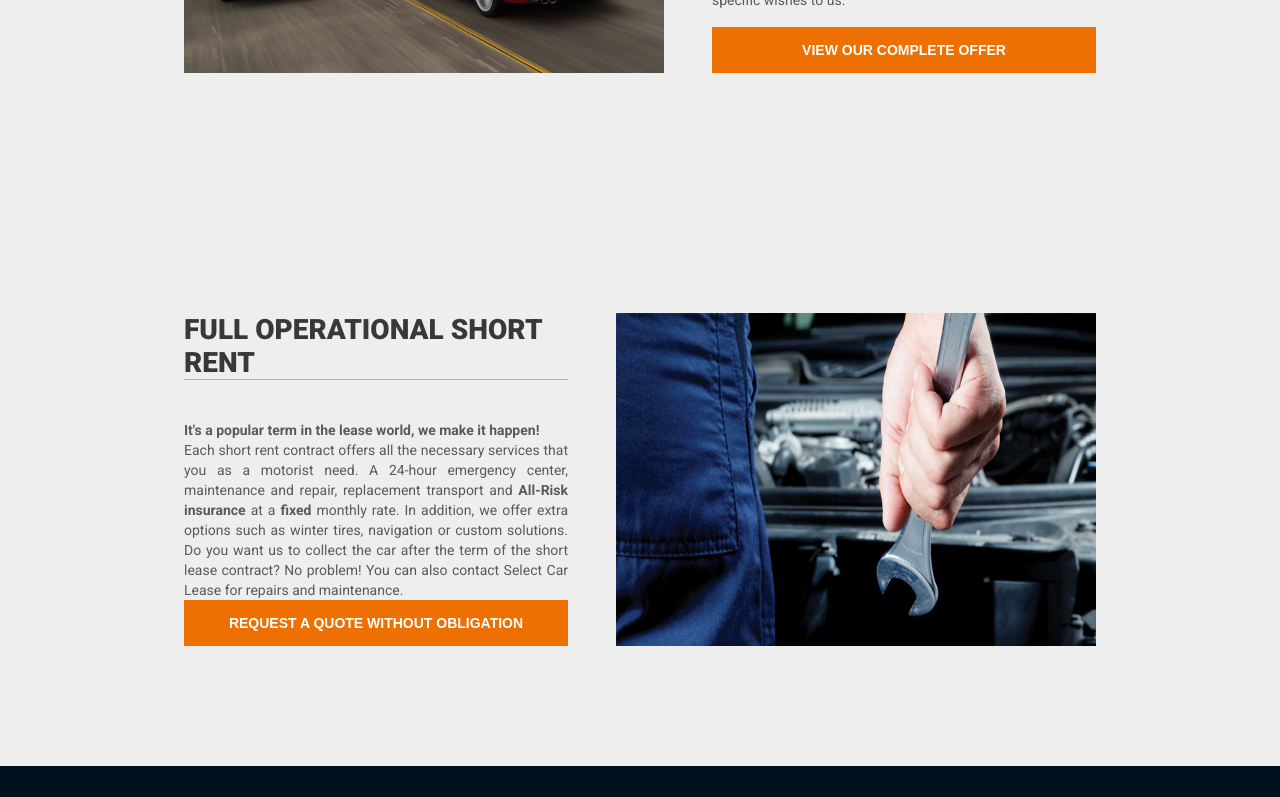
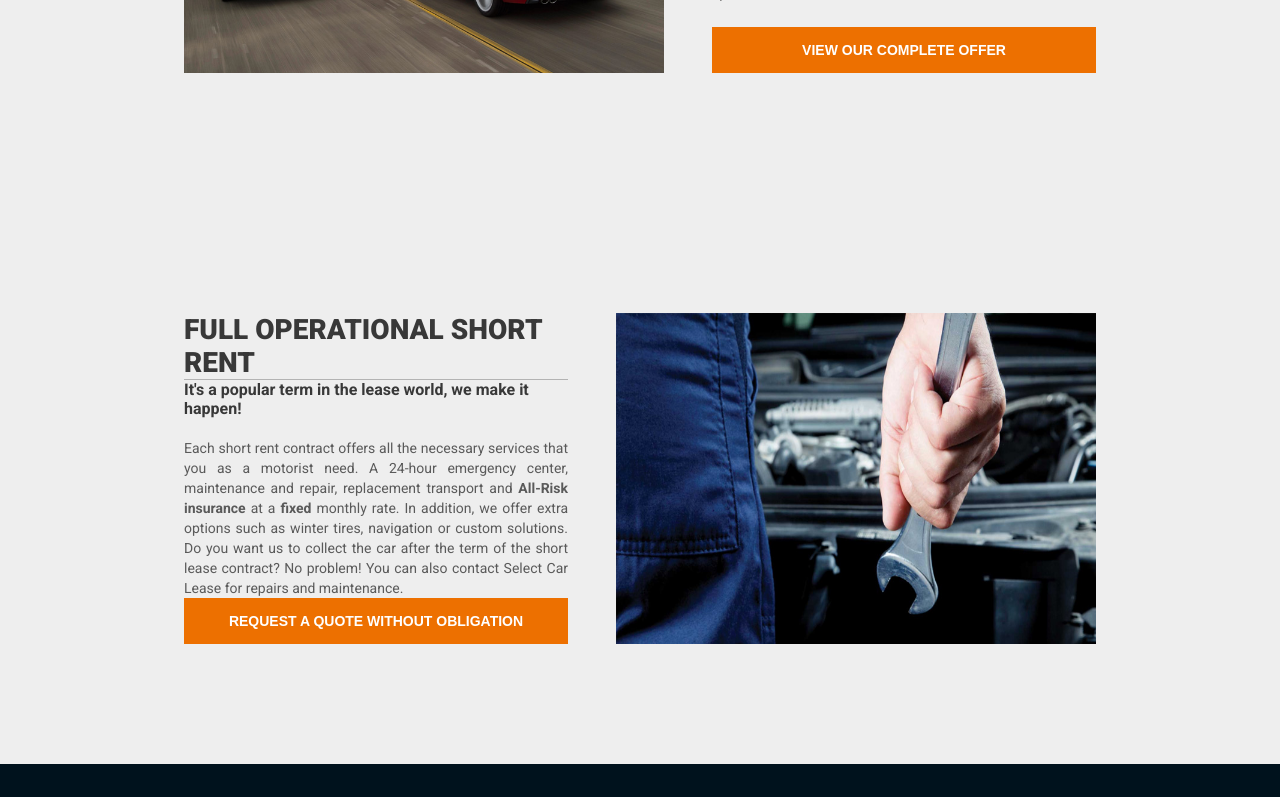
Before and after one commit to F-Naddaf/Orient-Auto, a React (Create React App) app in the folder client/: page /about in a window 1280 px wide. Shown: the part 1937-2734 px from the top of the page. Built offline with nearby package versions, Linux system fonts and the light colour scheme; the HTML template or start-up script is replaced by a standard one.

Commit message:
Fix the margin and padding in all components after adding box-sizing

```diff
--- a/client/src/components/home/faq/FAQ.css
+++ b/client/src/components/home/faq/FAQ.css
@@ -41,7 +41,7 @@
 
 .FAQ-header p {
   font-size: 14px;
-  margin-top: 20px;
+  margin: 20px 0 14px 0;
   line-height: 16px;
   color: rgb(90, 90, 90);
   line-height: 20px;
@@ -89,6 +89,7 @@
 .FAQ-wrapper .questions-section article .question h3 {
   padding: 0 20px;
   font-weight: 500;
+  margin: 16px;
 }
 
 .FAQ-wrapper .questions-section article .question i {
@@ -113,4 +114,5 @@
   line-height: 20px;
   padding: 20px 30px;
   text-align: justify;
+  margin: 14px;
 }
--- a/client/src/components/home/plan/Plan.css
+++ b/client/src/components/home/plan/Plan.css
@@ -56,9 +56,13 @@
   width: 100px;
 }
 
+.plan-card-wrapper h3 {
+  margin: 20px 0;
+}
+
 .plan-card-wrapper p {
   padding: 0 30px;
-  margin-bottom: 60px;
+  margin: 14px 0 60px 0;
   font-size: 14px;
   color: rgb(90, 90, 90);
 }
--- a/client/src/components/home/vehicleModel/VehicleModel.css
+++ b/client/src/components/home/vehicleModel/VehicleModel.css
@@ -84,7 +84,7 @@
   justify-content: space-between;
   background-color: rgba(0, 37, 58, 0.6);
   cursor: pointer;
-  width: 90%;
+  width: 100%;
   position: relative;
 }
 
--- a/client/src/components/home/whyUs/WhyUs.css
+++ b/client/src/components/home/whyUs/WhyUs.css
@@ -52,6 +52,7 @@
 }
 
 .why-us-container .description .aside-left h3 {
+  margin: 20px 0;
   font-size: 20px;
 }
 
@@ -69,7 +70,6 @@
   color: white;
   padding: 10px 20px;
   border-radius: 10px;
-  margin-top: 20px;
   font-size: 16px;
   font-weight: 300;
   line-height: 24px;
@@ -93,7 +93,7 @@
 }
 
 .why-us-container .description .aside-right img {
-  width: 120px;
+  width: 160px;
   padding-right: 30px;
 }
 
@@ -101,10 +101,12 @@
   font-size: 24px;
   font-weight: 800;
   color: rgb(0, 67, 105);
+  margin: 24px 0;
 }
 
 .why-us-container .description .aside-right p {
   color: rgb(90, 90, 90);
   font-size: 14px;
   font-weight: 300;
+  margin: 14px 0;
 }
--- a/client/src/pages/About.jsx
+++ b/client/src/pages/About.jsx
@@ -71,21 +71,19 @@ const About = () => {
         <section>
           <h2>FULL OPERATIONAL SHORT RENT</h2>
           <span className="line"></span>
-          <p>
+          <div>
+            <h5>It's a popular term in the lease world, we make it happen!</h5>
             <p>
-              <strong>
-                It's a popular term in the lease world, we make it happen!
-              </strong>
+              Each short rent contract offers all the necessary services that
+              you as a motorist need. A 24-hour emergency center, maintenance
+              and repair, replacement transport and{" "}
+              <strong>All-Risk insurance</strong> at a <strong>fixed</strong>{" "}
+              monthly rate. In addition, we offer extra options such as winter
+              tires, navigation or custom solutions. Do you want us to collect
+              the car after the term of the short lease contract? No problem!
+              You can also contact Select Car Lease for repairs and maintenance.
             </p>
-            Each short rent contract offers all the necessary services that you
-            as a motorist need. A 24-hour emergency center, maintenance and
-            repair, replacement transport and{" "}
-            <strong>All-Risk insurance</strong> at a <strong>fixed</strong>{" "}
-            monthly rate. In addition, we offer extra options such as winter
-            tires, navigation or custom solutions. Do you want us to collect the
-            car after the term of the short lease contract? No problem! You can
-            also contact Select Car Lease for repairs and maintenance.
-          </p>
+          </div>
           <button>request a quote without obligation</button>
         </section>
         <img src="../images/about/service.png" alt="banner" />
--- a/client/src/pages/style/About.css
+++ b/client/src/pages/style/About.css
@@ -84,8 +84,6 @@
 
 .about-container .about-company p {
   font-size: 14px;
-  margin-top: 20px;
-  line-height: 16px;
   color: rgb(90, 90, 90);
   line-height: 20px;
   text-align: justify;
--- a/client/src/pages/style/Team.css
+++ b/client/src/pages/style/Team.css
@@ -100,18 +100,20 @@
   font-size: 22px;
   font-weight: 700;
   color: var(--primary-color-dark);
-  margin-bottom: 0;
+  margin: 22px 0 0 0;
 }
 
 .team-section .team-wrapper .team-card h5 {
   color: rgb(56, 56, 56);
   margin-top: 10px;
+  margin-bottom: 25px;
 }
 
 .team-section .team-wrapper .team-card p {
   font-size: 14px;
   color: rgb(90, 90, 90);
   text-align: justify;
+  margin: 14px 0;
 }
 
 .team-container .team-section .partners {
```
